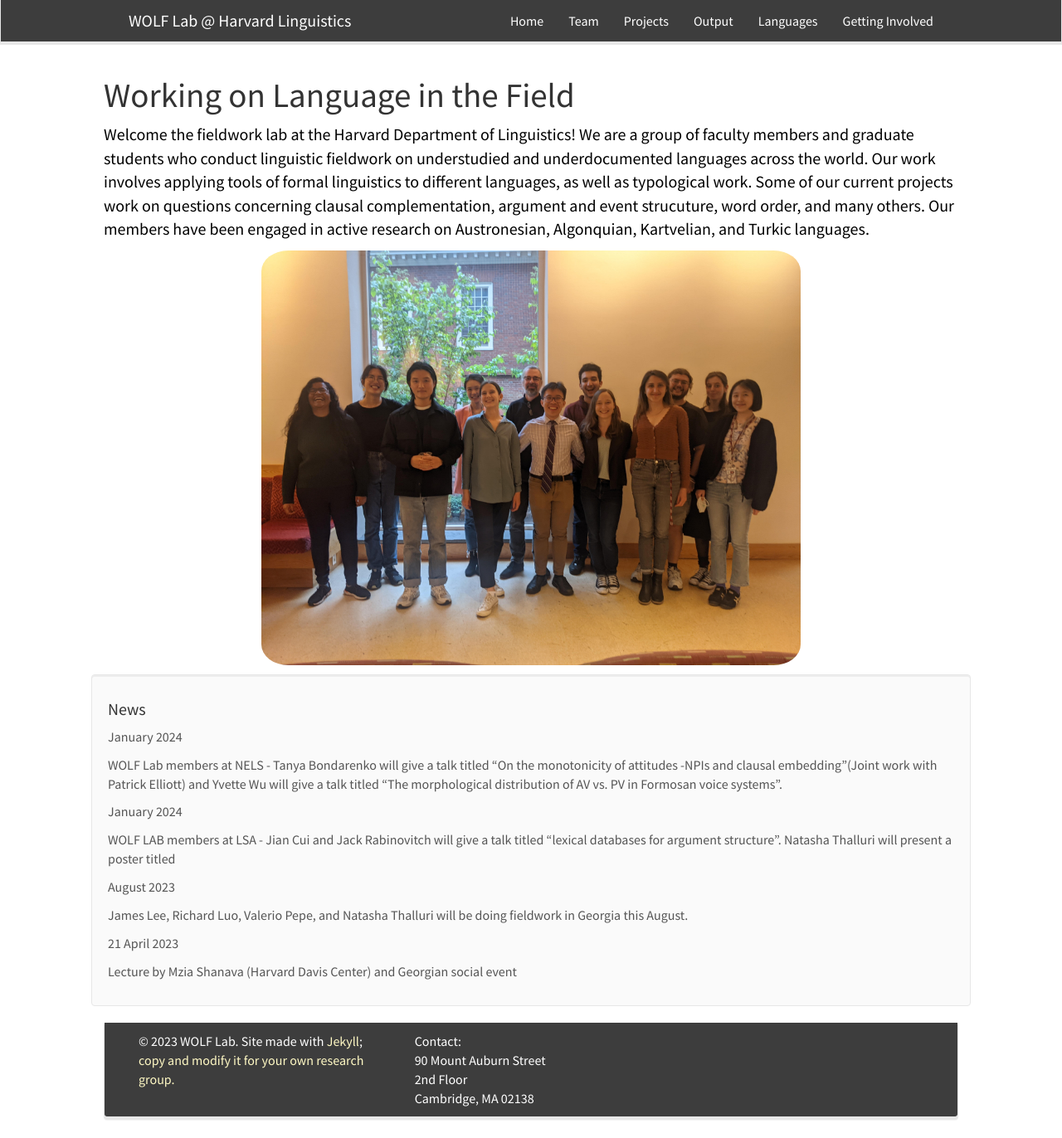
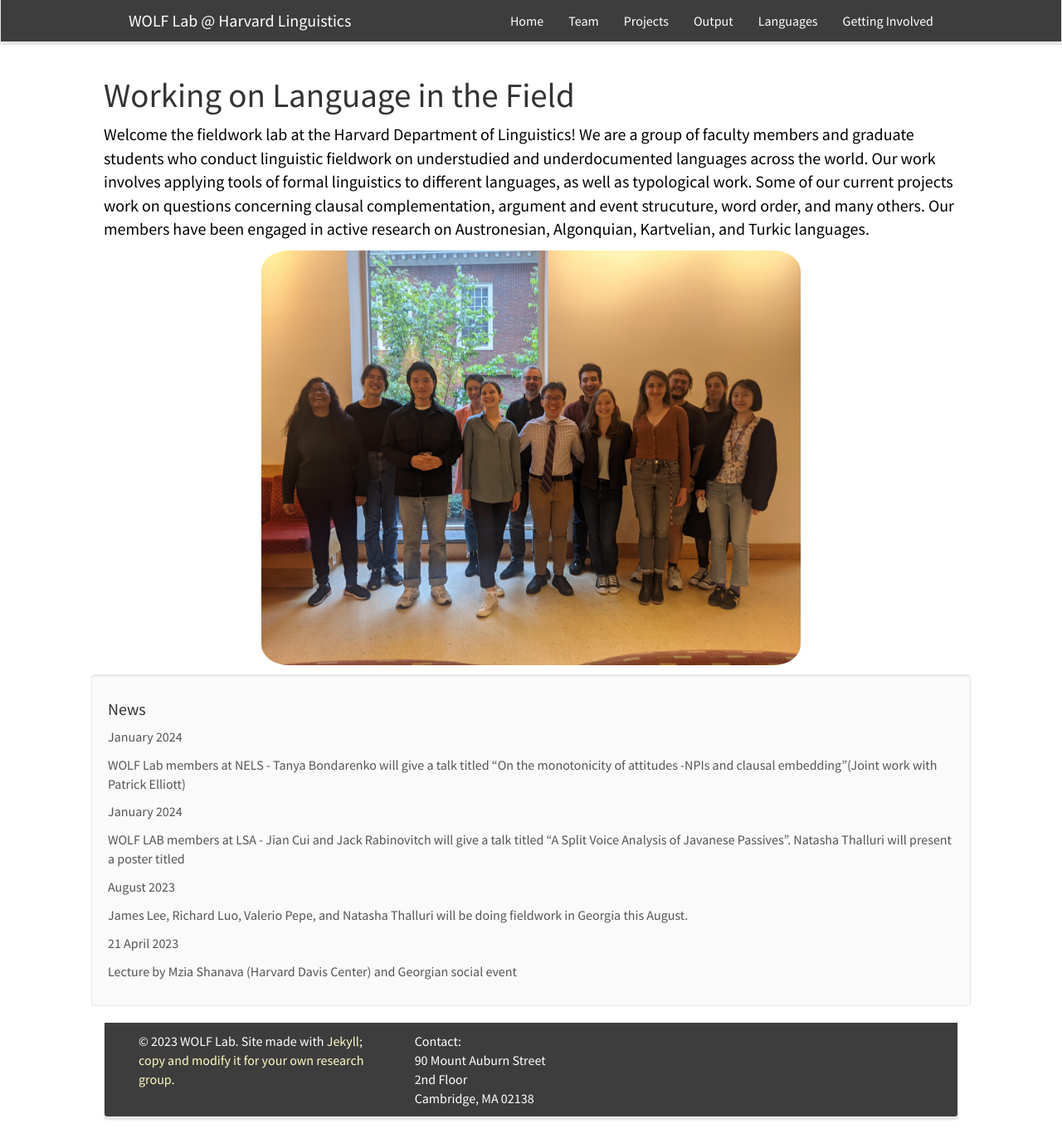
Before and after one commit to fieldlinguistics/fieldlinguistics.github.io, a Jekyll site: the page built from _pages/home.md, in a window 1280 px wide and 1372 px high. Shown: the whole window at 83% size. Built offline with Jekyll 4.4.1, drawn with Linux system fonts in a browser that asks for light colours; nearby versions of some CDN libraries.

Commit message:
Update news.yml

```diff
--- a/_data/news.yml
+++ b/_data/news.yml
@@ -1,8 +1,8 @@
 - date: January 2024
-  headline: WOLF Lab members at NELS - Tanya Bondarenko will give a talk  titled "On the monotonicity of attitudes -NPIs and clausal embedding"(Joint work with Patrick Elliott) and Yvette Wu will give a talk titled "The morphological distribution of AV vs. PV in Formosan voice systems".
+  headline: WOLF Lab members at NELS - Tanya Bondarenko will give a talk  titled "On the monotonicity of attitudes -NPIs and clausal embedding"(Joint work with Patrick Elliott) #and Yvette Wu will give a talk titled "The morphological distribution of AV vs. PV in Formosan voice systems".
 
 - date: January 2024
-  headline: WOLF LAB members at LSA - Jian Cui and Jack Rabinovitch will give a talk titled "lexical databases for argument structure". Natasha Thalluri will present a poster titled
+  headline: WOLF LAB members at LSA - Jian Cui and Jack Rabinovitch will give a talk titled "A Split Voice Analysis of Javanese Passives". Natasha Thalluri will present a poster titled
 
 - date : August 2023
   headline: James Lee, Richard Luo, Valerio Pepe, and Natasha Thalluri will be doing fieldwork in Georgia this August.
```
